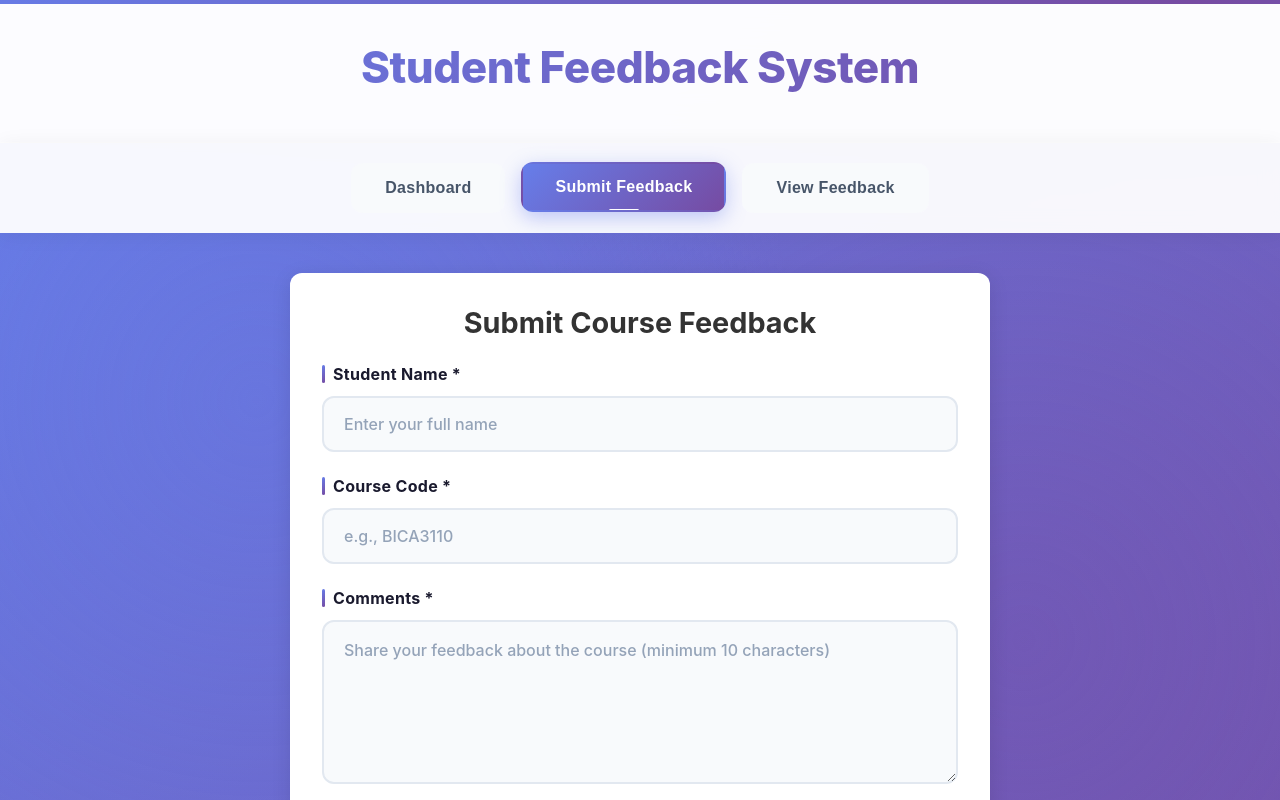
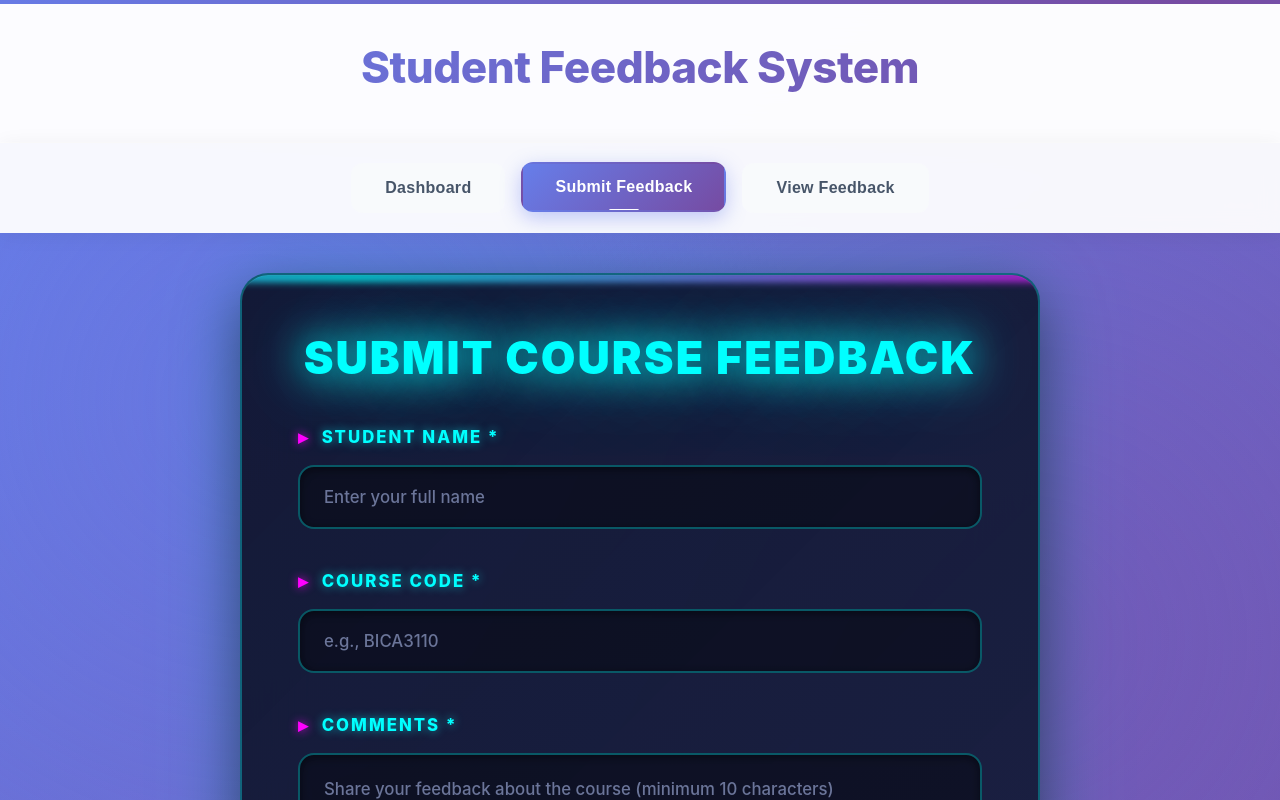
Before and after one commit to DivineChukwudi/SFA, a React (Create React App) app in the folder frontend/: page / in a window 1280 px wide. Both pictures are taken after a click on the button "Submit Feedback". Shown: the top 800 px of the page. Built offline with nearby package versions, Linux system fonts and the light colour scheme; no server answers.

Commit message:
Update FeedbackForm.css

```diff
--- a/frontend/src/components/FeedbackForm.css
+++ b/frontend/src/components/FeedbackForm.css
@@ -1,473 +1,357 @@
 .feedback-form-container {
-  background: white;
-  padding: 2rem;
-  border-radius: 12px;
-  box-shadow: 0 4px 20px rgba(0, 0, 0, 0.1);
-  max-width: 700px;
+  background: linear-gradient(135deg, rgba(15, 20, 45, 0.95) 0%, rgba(20, 30, 60, 0.9) 100%);
+  backdrop-filter: blur(30px);
+  padding: 3.5rem;
+  border-radius: 28px;
+  box-shadow:
+    0 20px 60px rgba(0, 0, 0, 0.5),
+    0 0 100px rgba(0, 255, 255, 0.2),
+    inset 0 1px 0 rgba(255, 255, 255, 0.1);
+  max-width: 800px;
   margin: 0 auto;
+  border: 2px solid rgba(0, 255, 255, 0.3);
+  position: relative;
+  overflow: hidden;
+}
+
+.feedback-form-container::before {
+  content: '';
+  position: absolute;
+  top: -2px;
+  left: -2px;
+  right: -2px;
+  height: 8px;
+  background: linear-gradient(90deg, #00ffff 0%, #ff00ff 50%, #00ffff 100%);
+  background-size: 200% 100%;
+  animation: borderGlow 3s linear infinite;
+  filter: blur(4px);
+}
+
+@keyframes borderGlow {
+  to { background-position: 200% 0; }
 }
 
 .feedback-form-container h2 {
-  color: #333;
-  margin-bottom: 1.5rem;
+  color: #00ffff;
+  margin-bottom: 2.5rem;
   text-align: center;
-  font-size: 1.8rem;
+  font-size: 2.8rem;
+  font-weight: 900;
+  letter-spacing: 2px;
+  text-transform: uppercase;
+  text-shadow:
+    0 0 30px rgba(0, 255, 255, 0.8),
+    0 0 60px rgba(0, 255, 255, 0.4);
+  animation: titlePulse 2s ease-in-out infinite;
+}
+
+@keyframes titlePulse {
+  0%, 100% {
+    text-shadow:
+      0 0 30px rgba(0, 255, 255, 0.8),
+      0 0 60px rgba(0, 255, 255, 0.4);
+  }
+  50% {
+    text-shadow:
+      0 0 40px rgba(0, 255, 255, 1),
+      0 0 80px rgba(0, 255, 255, 0.6);
+  }
 }
 
 .feedback-form {
   display: flex;
   flex-direction: column;
-  gap: 1.5rem;.feedback-form-container {
-  background: rgba(255, 255, 255, 0.98);
-  backdrop-filter: blur(20px);
-  padding: 3rem;
-  border-radius: 24px;
-  box-shadow: 0 20px 60px rgba(0, 0, 0, 0.12);
-  max-width: 750px;
-  margin: 0 auto;
-  border: 1px solid rgba(255, 255, 255, 0.8);
-  animation: fadeInScale 0.6s cubic-bezier(0.4, 0, 0.2, 1);
-  position: relative;
-  overflow: hidden;
-}
-
-@keyframes fadeInScale {
-  from {
-    opacity: 0;
-    transform: scale(0.95) translateY(20px);
-  }
-  to {
-    opacity: 1;
-    transform: scale(1) translateY(0);
-  }
-}
-
-.feedback-form-container::before {
-  content: '';
-  position: absolute;
-  top: 0;
-  left: 0;
-  right: 0;
-  height: 6px;
-  background: linear-gradient(90deg, #667eea 0%, #764ba2 50%, #667eea 100%);
-  background-size: 200% 100%;
-  animation: gradientFlow 3s ease infinite;
-}
-
-@keyframes gradientFlow {
-  0%, 100% { background-position: 0% 0%; }
-  50% { background-position: 100% 0%; }
-}
-
-.feedback-form-container h2 {
-  color: #1a1a2e;
-  margin-bottom: 2rem;
-  text-align: center;
-  font-size: 2.25rem;
-  font-weight: 800;
-  letter-spacing: -0.5px;
-  background: linear-gradient(135deg, #667eea 0%, #764ba2 100%);
-  -webkit-background-clip: text;
-  -webkit-text-fill-color: transparent;
-  background-clip: text;
-}
-
-.feedback-form {
-  display: flex;
-  flex-direction: column;
-  gap: 2rem;
+  gap: 2.5rem;
 }
 
 .form-group {
   display: flex;
   flex-direction: column;
-  gap: 0.75rem;
-  animation: slideInUp 0.5s ease-out backwards;
-}
-
-.form-group:nth-child(1) { animation-delay: 0.1s; }
-.form-group:nth-child(2) { animation-delay: 0.2s; }
-.form-group:nth-child(3) { animation-delay: 0.3s; }
-.form-group:nth-child(4) { animation-delay: 0.4s; }
-
-@keyframes slideInUp {
-  from {
-    opacity: 0;
-    transform: translateY(20px);
-  }
-  to {
-    opacity: 1;
-    transform: translateY(0);
-  }
+  gap: 1rem;
+  position: relative;
 }
 
 .form-group label {
-  color: #1a1a2e;
-  font-weight: 700;
-  font-size: 1rem;
-  letter-spacing: 0.3px;
+  color: #00ffff;
+  font-weight: 800;
+  font-size: 1.05rem;
+  letter-spacing: 2px;
+  text-transform: uppercase;
   display: flex;
   align-items: center;
-  gap: 0.5rem;
+  gap: 0.75rem;
+  text-shadow: 0 0 10px rgba(0, 255, 255, 0.6);
 }
 
 .form-group label::before {
-  content: '';
-  width: 3px;
-  height: 18px;
-  background: linear-gradient(135deg, #667eea 0%, #764ba2 100%);
-  border-radius: 2px;
+  content: '▸';
+  font-size: 1.2rem;
+  color: #ff00ff;
+  text-shadow: 0 0 10px rgba(255, 0, 255, 0.8);
 }
 
 .form-group input,
 .form-group textarea {
-  padding: 1rem 1.25rem;
-  border: 2px solid #e2e8f0;
-  border-radius: 12px;
-  font-size: 1rem;
+  padding: 1.25rem 1.5rem;
+  border: 2px solid rgba(0, 255, 255, 0.3);
+  border-radius: 16px;
+  font-size: 1.05rem;
   font-family: inherit;
-  transition: all 0.3s cubic-bezier(0.4, 0, 0.2, 1);
-  background: #f8fafc;
-  color: #1a1a2e;
+  transition: all 0.4s cubic-bezier(0.4, 0, 0.2, 1);
+  background: rgba(0, 0, 0, 0.4);
+  color: #ffffff;
+  font-weight: 600;
+  box-shadow:
+    inset 0 2px 10px rgba(0, 0, 0, 0.5),
+    0 0 0 rgba(0, 255, 255, 0);
+}
+
+.form-group input::placeholder,
+.form-group textarea::placeholder {
+  color: #6b7599;
   font-weight: 500;
 }
 
 .form-group input:focus,
 .form-group textarea:focus {
   outline: none;
-  border-color: #667eea;
-  background: white;
-  box-shadow: 0 0 0 4px rgba(102, 126, 234, 0.1), 0 4px 12px rgba(102, 126, 234, 0.15);
+  border-color: #00ffff;
+  background: rgba(0, 255, 255, 0.05);
+  box-shadow:
+    inset 0 2px 10px rgba(0, 0, 0, 0.5),
+    0 0 30px rgba(0, 255, 255, 0.4),
+    0 0 60px rgba(0, 255, 255, 0.2);
   transform: translateY(-2px);
-}
-
-.form-group input::placeholder,
-.form-group textarea::placeholder {
-  color: #94a3b8;
 }
 
 .form-group input.error,
 .form-group textarea.error {
-  border-color: #ef4444;
-  background: #fef2f2;
-  animation: shake 0.4s ease;
+  border-color: #ff0066;
+  background: rgba(255, 0, 100, 0.1);
+  animation: errorShake 0.5s ease;
+  box-shadow: 0 0 30px rgba(255, 0, 100, 0.3);
 }
 
-@keyframes shake {
+@keyframes errorShake {
   0%, 100% { transform: translateX(0); }
-  25% { transform: translateX(-10px); }
-  75% { transform: translateX(10px); }
+  20%, 60% { transform: translateX(-10px); }
+  40%, 80% { transform: translateX(10px); }
 }
 
 .form-group textarea {
   resize: vertical;
-  min-height: 140px;
-  line-height: 1.6;
+  min-height: 150px;
+  line-height: 1.7;
 }
 
 .error-message {
-  color: #ef4444;
-  font-size: 0.875rem;
-  margin-top: -0.25rem;
-  font-weight: 600;
+  color: #ff0066;
+  font-size: 0.9rem;
+  font-weight: 700;
   display: flex;
   align-items: center;
   gap: 0.5rem;
-  animation: fadeIn 0.3s ease;
-}
-
-@keyframes fadeIn {
-  from { opacity: 0; }
-  to { opacity: 1; }
+  text-shadow: 0 0 10px rgba(255, 0, 100, 0.6);
+  letter-spacing: 1px;
 }
 
 .error-message::before {
   content: '⚠';
-  font-size: 1rem;
+  font-size: 1.2rem;
+  animation: warningBlink 1s ease-in-out infinite;
+}
+
+@keyframes warningBlink {
+  0%, 100% { opacity: 1; }
+  50% { opacity: 0.4; }
 }
 
 .rating-container {
   display: flex;
   flex-direction: column;
-  gap: 1rem;
-  padding: 1.5rem;
-  background: linear-gradient(135deg, #f8fafc 0%, #f1f5f9 100%);
-  border-radius: 16px;
-  border: 2px solid #e2e8f0;
+  gap: 1.25rem;
+  padding: 2rem;
+  background: rgba(0, 0, 0, 0.4);
+  border-radius: 20px;
+  border: 2px solid rgba(0, 255, 255, 0.3);
+  box-shadow: inset 0 2px 20px rgba(0, 0, 0, 0.5);
 }
 
 .rating-option {
   display: flex;
   align-items: center;
-  gap: 1rem;
+  gap: 1.25rem;
   cursor: pointer;
-  padding: 1rem 1.25rem;
-  border-radius: 12px;
-  transition: all 0.3s cubic-bezier(0.4, 0, 0.2, 1);
-  background: white;
-  border: 2px solid transparent;
+  padding: 1.25rem 1.5rem;
+  border-radius: 16px;
+  transition: all 0.4s cubic-bezier(0.4, 0, 0.2, 1);
+  background: rgba(0, 0, 0, 0.3);
+  border: 2px solid rgba(0, 255, 255, 0.2);
   position: relative;
+  overflow: hidden;
 }
 
 .rating-option::before {
-  content: '';
-  position: absolute;
-  inset: 0;
-  border-radius: 12px;
-  background: linear-gradient(135deg, #667eea 0%, #764ba2 100%);
-  opacity: 0;
-  transition: opacity 0.3s ease;
-  z-index: -1;
-}
-
-.rating-option:hover {
-  transform: translateX(8px);
-  border-color: #667eea;
-  box-shadow: 0 4px 12px rgba(102, 126, 234, 0.15);
-}
-
-.rating-option:has(input:checked) {
-  background: linear-gradient(135deg, #667eea 0%, #764ba2 100%);
-  border-color: #667eea;
-  box-shadow: 0 8px 24px rgba(102, 126, 234, 0.35);
-  transform: translateX(8px) scale(1.02);
-}
-
-.rating-option:has(input:checked) .rating-label {
-  color: white;
-  font-weight: 700;
-}
-
-.rating-option input[type="radio"] {
-  cursor: pointer;
-  width: 22px;
-  height: 22px;
-  accent-color: white;
-  transition: transform 0.2s ease;
-}
-
-.rating-option:hover input[type="radio"] {
-  transform: scale(1.1);
-}
-
-.rating-label {
-  font-size: 1.125rem;
-  user-select: none;
-  font-weight: 600;
-  color: #1a1a2e;
-  transition: all 0.3s ease;
-  display: flex;
-  align-items: center;
-  gap: 0.5rem;
-}
-
-.submit-button {
-  padding: 1.25rem 2rem;
-  background: linear-gradient(135deg, #667eea 0%, #764ba2 100%);
-  color: white;
-  border: none;
-  border-radius: 14px;
-  font-size: 1.125rem;
-  font-weight: 700;
-  cursor: pointer;
-  transition: all 0.4s cubic-bezier(0.4, 0, 0.2, 1);
-  margin-top: 1rem;
-  letter-spacing: 0.5px;
-  position: relative;
-  overflow: hidden;
-  box-shadow: 0 8px 24px rgba(102, 126, 234, 0.35);
-  animation: slideInUp 0.5s ease-out 0.5s backwards;
-}
-
-.submit-button::before {
   content: '';
   position: absolute;
   top: 0;
   left: -100%;
   width: 100%;
   height: 100%;
-  background: linear-gradient(90deg, transparent, rgba(255, 255, 255, 0.3), transparent);
+  background: linear-gradient(90deg, transparent, rgba(0, 255, 255, 0.2), transparent);
   transition: left 0.5s ease;
 }
 
-.submit-button:hover::before {
+.rating-option:hover::before {
   left: 100%;
 }
 
+.rating-option:hover {
+  transform: translateX(12px);
+  border-color: #00ffff;
+  box-shadow:
+    0 0 30px rgba(0, 255, 255, 0.3),
+    inset 0 0 20px rgba(0, 255, 255, 0.1);
+  background: rgba(0, 255, 255, 0.05);
+}
+
+.rating-option:has(input:checked) {
+  background: linear-gradient(135deg, rgba(0, 255, 255, 0.2) 0%, rgba(255, 0, 255, 0.2) 100%);
+  border-color: #00ffff;
+  box-shadow:
+    0 0 40px rgba(0, 255, 255, 0.5),
+    inset 0 0 30px rgba(0, 255, 255, 0.2);
+  transform: translateX(12px) scale(1.03);
+}
+
+.rating-option:has(input:checked) .rating-label {
+  color: #00ffff;
+  text-shadow: 0 0 15px rgba(0, 255, 255, 0.8);
+}
+
+.rating-option input[type="radio"] {
+  cursor: pointer;
+  width: 24px;
+  height: 24px;
+  accent-color: #00ffff;
+  transition: transform 0.3s ease;
+  filter: drop-shadow(0 0 5px rgba(0, 255, 255, 0.5));
+}
+
+.rating-option:hover input[type="radio"] {
+  transform: scale(1.2);
+}
+
+.rating-label {
+  font-size: 1.2rem;
+  user-select: none;
+  font-weight: 700;
+  color: #b8c1e8;
+  transition: all 0.3s ease;
+  display: flex;
+  align-items: center;
+  gap: 0.75rem;
+  letter-spacing: 1px;
+}
+
+.submit-button {
+  padding: 1.5rem 2.5rem;
+  background: linear-gradient(135deg, rgba(0, 255, 255, 0.3) 0%, rgba(255, 0, 255, 0.3) 100%);
+  color: #00ffff;
+  border: 2px solid #00ffff;
+  border-radius: 18px;
+  font-size: 1.2rem;
+  font-weight: 900;
+  cursor: pointer;
+  transition: all 0.4s cubic-bezier(0.4, 0, 0.2, 1);
+  margin-top: 1.5rem;
+  letter-spacing: 2px;
+  text-transform: uppercase;
+  position: relative;
+  overflow: hidden;
+  box-shadow:
+    0 8px 30px rgba(0, 255, 255, 0.4),
+    inset 0 0 20px rgba(0, 255, 255, 0.2);
+  text-shadow: 0 0 20px rgba(0, 255, 255, 0.8);
+}
+
+.submit-button::before {
+  content: '';
+  position: absolute;
+  top: 50%;
+  left: 50%;
+  width: 0;
+  height: 0;
+  border-radius: 50%;
+  background: rgba(0, 255, 255, 0.3);
+  transform: translate(-50%, -50%);
+  transition: width 0.6s ease, height 0.6s ease;
+}
+
+.submit-button:hover::before {
+  width: 300%;
+  height: 300%;
+}
+
 .submit-button:hover:not(:disabled) {
-  transform: translateY(-3px) scale(1.02);
-  box-shadow: 0 12px 40px rgba(102, 126, 234, 0.5);
+  transform: translateY(-4px) scale(1.05);
+  box-shadow:
+    0 15px 50px rgba(0, 255, 255, 0.6),
+    0 0 100px rgba(0, 255, 255, 0.4),
+    inset 0 0 30px rgba(0, 255, 255, 0.3);
+  border-color: #ffffff;
+  color: #ffffff;
 }
 
 .submit-button:active:not(:disabled) {
-  transform: translateY(-1px) scale(1);
+  transform: translateY(-2px) scale(1.02);
 }
 
 .submit-button:disabled {
-  opacity: 0.6;
+  opacity: 0.5;
   cursor: not-allowed;
   transform: none;
+  animation: loading 1.5s ease-in-out infinite;
 }
 
-.submit-button:disabled::after {
-  content: '';
-  position: absolute;
-  width: 20px;
-  height: 20px;
-  border: 3px solid rgba(255, 255, 255, 0.3);
-  border-top-color: white;
-  border-radius: 50%;
-  right: 20px;
-  top: 50%;
-  transform: translateY(-50%);
-  animation: spin 0.8s linear infinite;
-}
-
-@keyframes spin {
-  to { transform: translateY(-50%) rotate(360deg); }
+@keyframes loading {
+  0%, 100% {
+    box-shadow:
+      0 8px 30px rgba(0, 255, 255, 0.4),
+      inset 0 0 20px rgba(0, 255, 255, 0.2);
+  }
+  50% {
+    box-shadow:
+      0 8px 30px rgba(255, 0, 255, 0.4),
+      inset 0 0 20px rgba(255, 0, 255, 0.2);
+  }
 }
 
 @media (max-width: 768px) {
   .feedback-form-container {
-    padding: 2rem 1.5rem;
-    border-radius: 20px;
+    padding: 2.5rem 1.75rem;
+    border-radius: 24px;
   }
 
   .feedback-form-container h2 {
-    font-size: 1.75rem;
-  }
-
-  .form-group {
-    gap: 0.5rem;
+    font-size: 2.2rem;
   }
 
   .form-group input,
   .form-group textarea {
-    padding: 0.875rem 1rem;
+    padding: 1rem 1.25rem;
   }
 
   .rating-container {
-    padding: 1rem;
+    padding: 1.5rem;
   }
 
   .rating-option {
-    padding: 0.875rem 1rem;
+    padding: 1rem 1.25rem;
   }
 
   .submit-button {
-    padding: 1rem 1.5rem;
-    font-size: 1rem;
+    padding: 1.25rem 2rem;
+    font-size: 1.05rem;
   }
 }
-}
-
-.form-group {
-  display: flex;
-  flex-direction: column;
-  gap: 0.5rem;
-}
-
-.form-group label {
-  color: #333;
-  font-weight: 600;
-  font-size: 0.95rem;
-}
-
-.form-group input,
-.form-group textarea {
-  padding: 0.75rem;
-  border: 2px solid #e0e0e0;
-  border-radius: 8px;
-  font-size: 1rem;
-  font-family: inherit;
-  transition: border-color 0.3s ease;
-}
-
-.form-group input:focus,
-.form-group textarea:focus {
-  outline: none;
-  border-color: #667eea;
-}
-
-.form-group input.error,
-.form-group textarea.error {
-  border-color: #dc3545;
-}
-
-.form-group textarea {
-  resize: vertical;
-  min-height: 120px;
-}
-
-.error-message {
-  color: #dc3545;
-  font-size: 0.85rem;
-  margin-top: -0.25rem;
-}
-
-.rating-container {
-  display: flex;
-  flex-direction: column;
-  gap: 0.75rem;
-  padding: 0.5rem;
-  background: #f8f9fa;
-  border-radius: 8px;
-}
-
-.rating-option {
-  display: flex;
-  align-items: center;
-  gap: 1rem;
-  cursor: pointer;
-  padding: 0.75rem;
-  border-radius: 6px;
-  transition: background 0.2s ease;
-}
-
-.rating-option:hover {
-  background: #e9ecef;
-}
-
-.rating-option input[type="radio"] {
-  cursor: pointer;
-  width: 18px;
-  height: 18px;
-}
-
-.rating-label {
-  font-size: 1.1rem;
-  user-select: none;
-}
-
-.submit-button {
-  padding: 1rem;
-  background: linear-gradient(135deg, #667eea 0%, #764ba2 100%);
-  color: white;
-  border: none;
-  border-radius: 8px;
-  font-size: 1.1rem;
-  font-weight: 600;
-  cursor: pointer;
-  transition: transform 0.2s ease, box-shadow 0.2s ease;
-  margin-top: 1rem;
-}
-
-.submit-button:hover:not(:disabled) {
-  transform: translateY(-2px);
-  box-shadow: 0 4px 12px rgba(102, 126, 234, 0.4);
-}
-
-.submit-button:disabled {
-  opacity: 0.6;
-  cursor: not-allowed;
-}
-
-@media (max-width: 768px) {
-  .feedback-form-container {
-    padding: 1.5rem;
-  }
-
-  .feedback-form-container h2 {
-    font-size: 1.5rem;
-  }
-}
```
